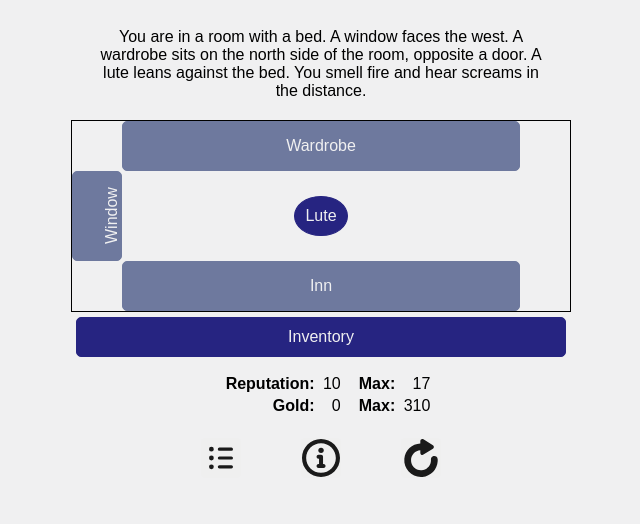
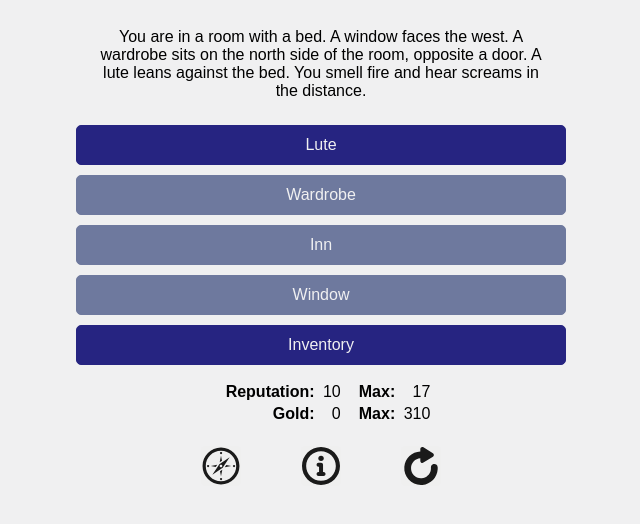
Before and after one commit to skedwards88/dragon, a React app: page / in a window 1280 px wide. Shown: the top 524 px of the page, without its empty margins (319-959 px from the left). Built offline with nearby package versions, Linux system fonts and the light colour scheme.

Commit message:
list default

```diff
--- a/src/App.js
+++ b/src/App.js
@@ -72,7 +72,7 @@ function App() {
   const [consequenceText, setConsequenceText] = useState("");
   const [locationConsequenceText, setLocationConsequenceText] = useState("");
   const [currentDisplay, setCurrentDisplay] = useState("location"); // location | inventory | consequence | info | restart
-  const [showMap, setShowMap] = useState(true);
+  const [showMap, setShowMap] = useState(false);
 
   function handleNewGame() {
     console.log("new game");
--- a/src/components/info.js
+++ b/src/components/info.js
@@ -4,7 +4,7 @@ export default function Info({ setCurrentDisplay }) {
   return (
     <div className="App">
       <div className="description">
-        {`Dragon Hero (beta 1.5)\n\na text adventure puzzle game\n\nThanks for play testing! We'd love to hear your feedback, especially about logical discrepancies or bugs.\n\nDesigned by Colin\nBuilt by Sarah\n\nWant more games?\nVisit `}
+        {`Dragon Hero (beta 1.6)\n\na text adventure puzzle game\n\nThanks for play testing! We'd love to hear your feedback, especially about logical discrepancies or bugs.\n\nDesigned by Colin\nBuilt by Sarah\n\nWant more games?\nVisit `}
         <a href="https://skedwards88.github.io/portfolio/">CnS Games</a>
       </div>
       <button className="close" onClick={() => setCurrentDisplay("location")}>
--- a/src/locations.js
+++ b/src/locations.js
@@ -672,7 +672,6 @@ const road3 = new Location({
       props.gameState.treasureLevel &&
       !props.gameState.cursed
     ) {
-
       return {
         cursed: true,
       };
```
